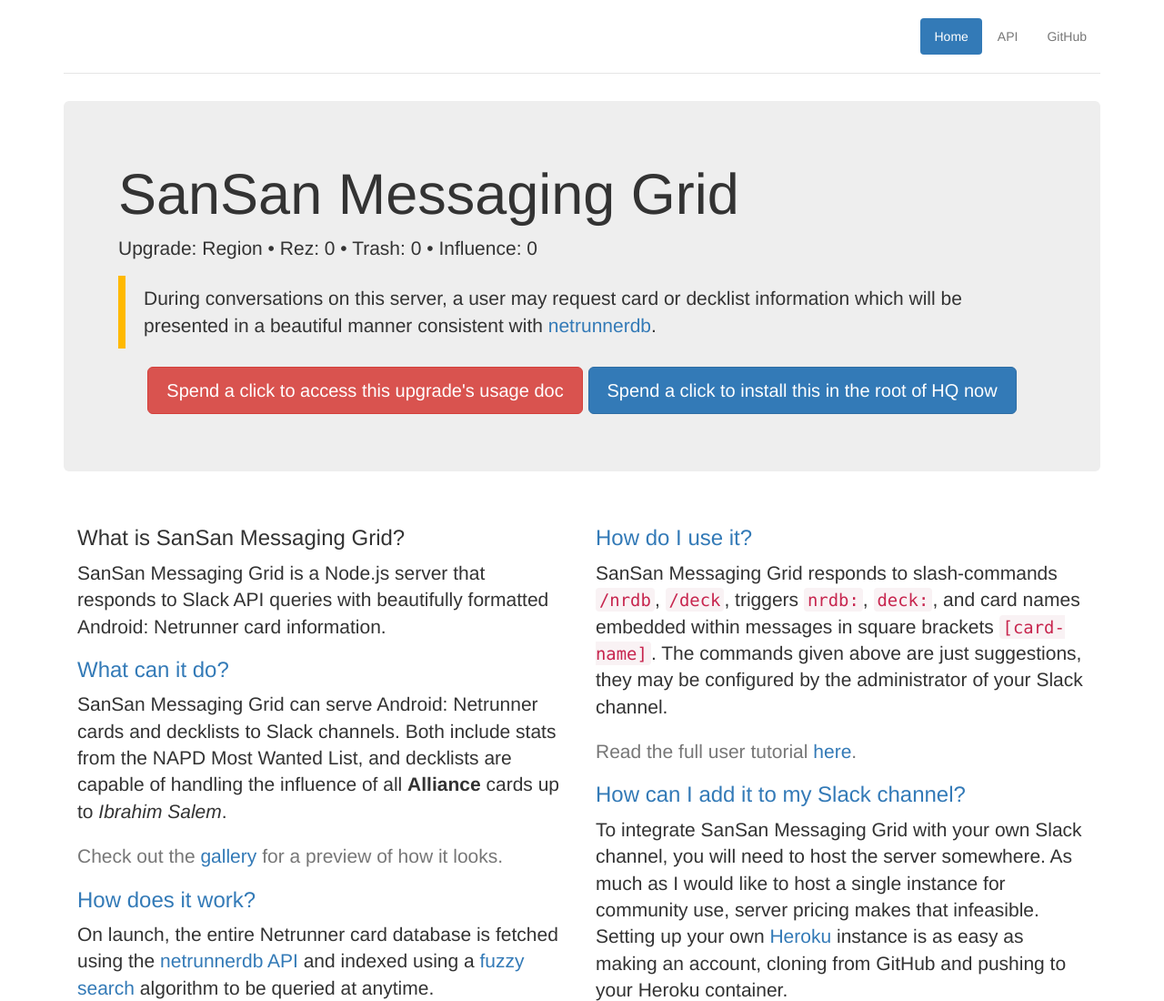
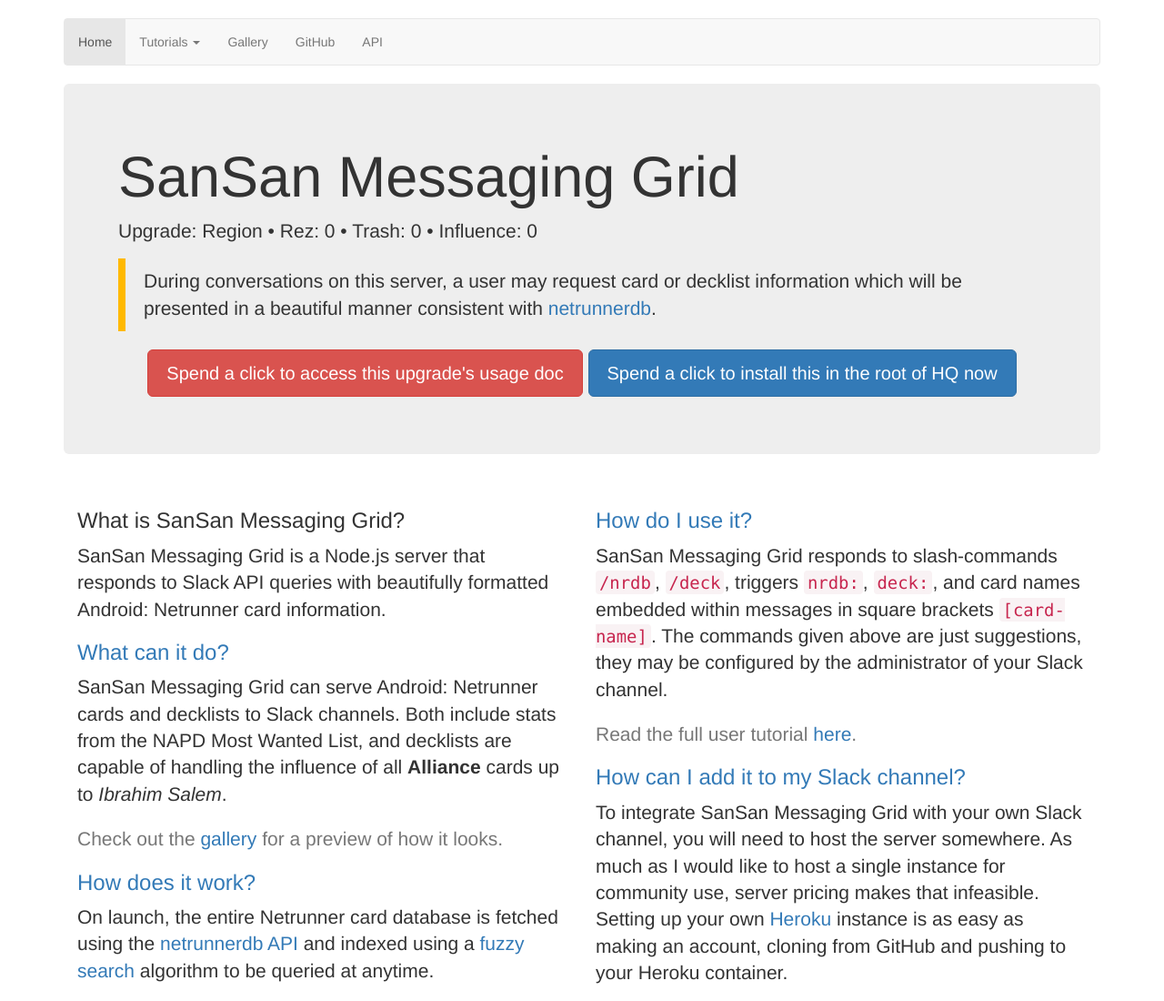
Before and after one commit to frogamic/sansan-messaging-grid, a plain HTML site: page index.html in a window 1280 px wide. Shown: the top 1100 px of the page at 91% size. Drawn offline with nearby package versions, Linux system fonts and the light colour scheme.

Commit message:
Changed header for navbar

```diff
--- a/index.html
+++ b/index.html
@@ -40,15 +40,21 @@
   <body>
 
     <div class="container">
-      <div class="header clearfix">
-        <nav>
-          <ul class="nav nav-pills pull-right">
-            <li role="presentation" class="active"><a href="#">Home</a></li>
-            <li role="presentation"><a class="text-muted" href="api/index.html">API</a></li>
-            <li role="presentation"><a class="text-muted" href="https://github.com/frogamic/sansan-messaging-grid">GitHub</a></li>
-          </ul>
-        </nav>
-      </div>
+      <nav class="navbar navbar-default">
+        <ul class="nav navbar-nav navbar-left">
+          <li class="active"><a href="#">Home</a></li>
+          <li class="dropdown">
+            <a href="#" class="text-muted dropdown-toggle" data-toggle="dropdown" role="presentation" aria-haspopup="true" aria-expanded="false">Tutorials <span class="caret"></span></a>
+            <ul class="dropdown-menu">
+              <li><a href="usage.html">User</a></li>
+              <li><a href="setup.html">Administrator</a></li>
+            </ul>
+          </li>
+          <li><a href="api/gallery.html">Gallery</a></li>
+          <li><a href="https://github.com/frogamic/sansan-messaging-grid">GitHub</a></li>
+          <li><a href="api/index.html">API</a></li>
+        </ul>
+      </nav>
 
       <div class="jumbotron">
         <h1>SanSan Messaging Grid</h1>
```
